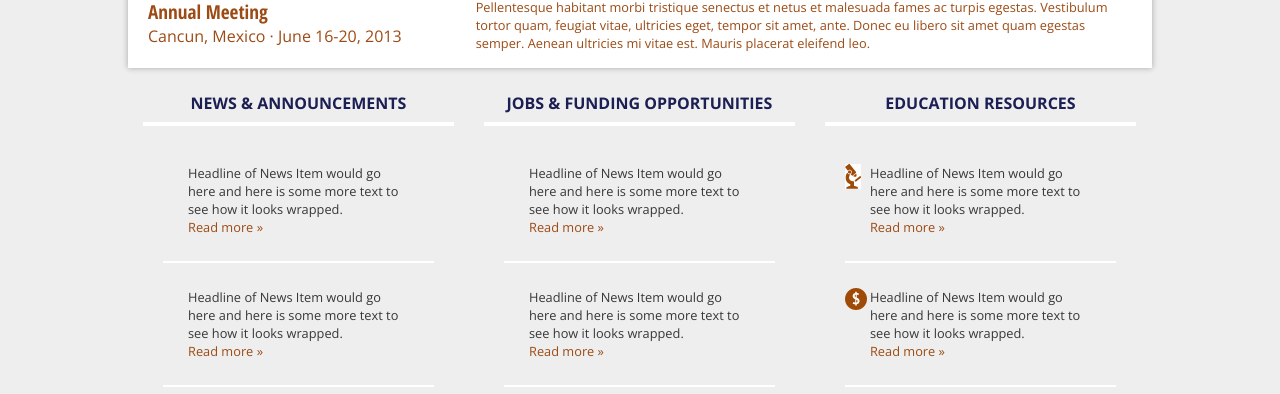
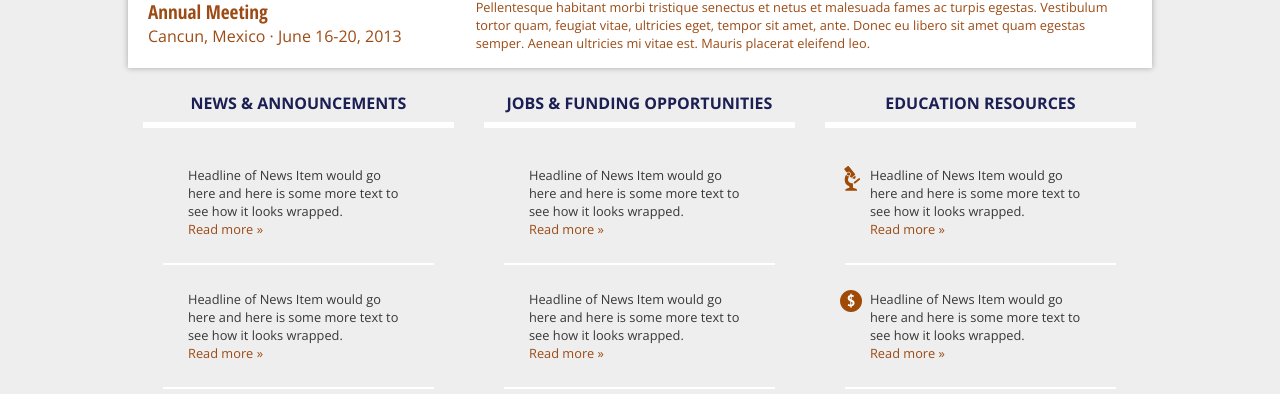
Before and after one commit to jshawl/sdb, a plain HTML site: page index.html in a window 1280 px wide. Shown: the part 558-952 px from the top of the page. Drawn offline with nearby package versions, Linux system fonts and the light colour scheme.

Commit message:
converted icons to sprites

```diff
--- a/css/main.css
+++ b/css/main.css
@@ -146,7 +146,7 @@ a {
 .quick-links h2{
     text-align: center;
     padding-bottom:.5em;
-    border-bottom:4px solid #fff;
+    border-bottom:6px solid #fff;
 }
 
 .quick-links .module {
@@ -195,28 +195,24 @@ a {
     padding:10px;
 }
 
-/* icons -- should probably be converted to sprites when more images available*/
-
+/* icons*/
 .icon--microscope:before,
 .icon--money:before{
     content:'';
     display: block;
     position: absolute;
-    left:0;
+    left:-5px;
+    background-image: url(../img/icon-sprite.png);
+    background-repeat: no-repeat;
+    width:22px;
+    height:26px;
 }
-
-.icon--microscope:before{
-    width:16px;
-    height:25px;
-    background: url(../img/icon-microscope.jpg) no-repeat;
-}
-
-.icon--money:before{
-    width:22px;
-    height:25px;
-    background: url(../img/icon-money.png) no-repeat;
-}
-
+    .icon--microscope:before{
+        background-position: -25px -1px;
+    }
+    .icon--money:before{
+        background-position: -1px -1px;
+    }
 
 /*
  * .logo is a <div> which contains the h1 and h2 text
--- a/index.html
+++ b/index.html
@@ -15,7 +15,6 @@
 
         <link rel="stylesheet" href="css/normalize.css">
         <link rel="stylesheet" href="css/main.css">
-        <link rel="stylesheet" href="css/ideally.css">
         <script src="js/vendor/modernizr-2.6.2.min.js"></script>
     </head>
     <body>
@@ -150,9 +149,9 @@
         <script src="js/plugins.js"></script>
         <script src="js/main.js"></script>
         <script type="text/javascript">
-            $('.carousel-nav li').click(function(e){
+            $('.carousel__nav li').click(function(e){
                 e.preventDefault();
-                $('.carousel-nav li.active').removeClass('active');
+                $('.carousel__nav li.active').removeClass('active');
                 $(this).addClass('active');
             });
         </script>
```
Also changed, not shown: img/icon-sprite.png (added), 1 other file.
